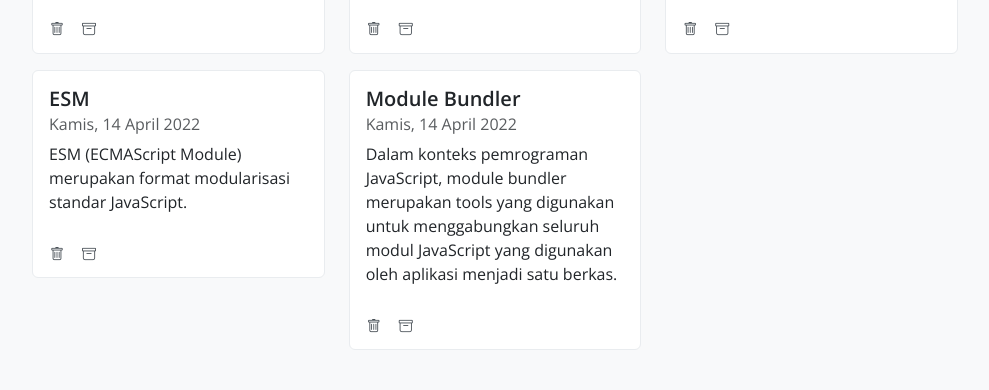
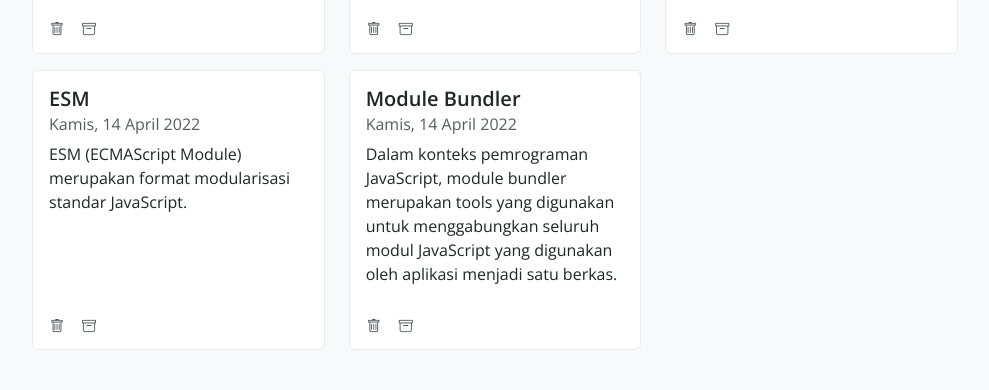
Before and after one commit to rezafikkri/notes-app, a React (Vite) app: page / in a window 1280 px wide. Shown: the part 750-1140 px from the top of the page, without its empty margins (145-1134 px from the left). Built offline with nearby package versions, Linux system fonts and the light colour scheme.

Commit message:
refactor: note item sizing and note list layout

```diff
--- a/src/components/NoteItem.jsx
+++ b/src/components/NoteItem.jsx
@@ -3,7 +3,7 @@ import NoteItemBody from "./NoteItemBody";
 
 export default function NoteItem({ id, title, body, createdAt  }) {
   return (
-    <div className="card mb-3 border-light-subtle">
+    <div className="card border-light-subtle h-100">
       <NoteItemBody title={title} body={body} createdAt={createdAt} />
       <NoteItemAction id={id} />
     </div>
--- a/src/components/NoteList.jsx
+++ b/src/components/NoteList.jsx
@@ -3,9 +3,9 @@ import NoteItem from "./NoteItem";
 export default function NoteList({ notes }) {
   if (notes.length > 0) {
     return (
-      <div className="row">
+      <div className="row align-items-stretch">
         {notes.map(note => (
-          <div className="col-lg-4" key={note.id}>
+          <div className="col-lg-4 mb-3" key={note.id}>
             <NoteItem {...note} />
           </div>
         ))}
```
